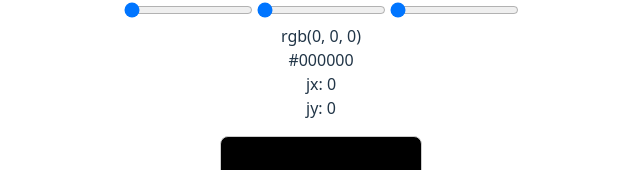
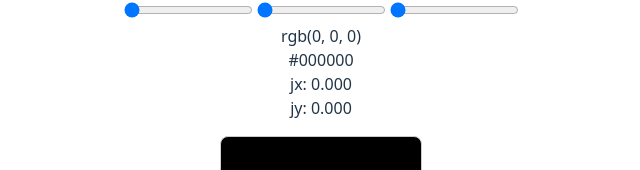
Before and after one commit to bxt/aiguille-du-midi, a Preact app: page / in a window 1280 px wide. Shown: the part 227-397 px from the top of the page, without its empty margins (319-959 px from the left). Built offline with nearby package versions, Linux system fonts and the light colour scheme.

Commit message:
feat: format joystick values

```diff
--- a/src/page-rgb-mixer.tsx
+++ b/src/page-rgb-mixer.tsx
@@ -32,6 +32,13 @@ const toHex = (value: number): string => value.toString(16).padStart(2, "0");
 const hex = computed(() => {
   return `#${toHex(red.value)}${toHex(green.value)}${toHex(blue.value)}`;
 });
+
+const joystickXFormatted = computed(() =>
+  joystickNormalized.x.value.toFixed(3)
+);
+const joystickYFormatted = computed(() =>
+  joystickNormalized.y.value.toFixed(3)
+);
 
 function ColorPatch() {
   const toPx = (value: number): string => `${Math.round(value * 24)}px`;
@@ -87,8 +94,8 @@ export function Page() {
       />
       <div>{rgb}</div>
       <div>{hex}</div>
-      <div>jx: {joystickNormalized.x}</div>
-      <div>jy: {joystickNormalized.y}</div>
+      <div>jx: {joystickXFormatted}</div>
+      <div>jy: {joystickYFormatted}</div>
       <ColorPatch />
       <div>
         <Pad index={5} />
```
